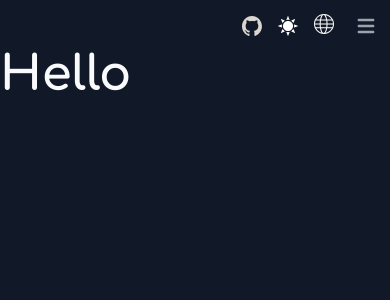
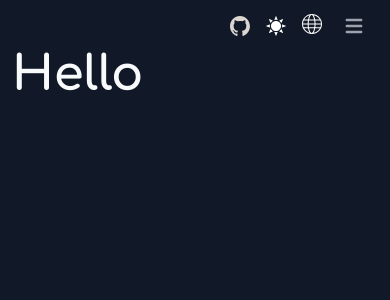
Before and after one commit to NotXia/notxia.github.io, a Vue app: page / in a window 390 px wide. Shown: the top 300 px of the page. Built offline with nearby package versions, Linux system fonts and the light colour scheme.

Commit message:
Add padding on mobile

```diff
--- a/src/App.vue
+++ b/src/App.vue
@@ -2,7 +2,7 @@
     <div class="bg-gray-100 text-gray-900 min-h-screen h-full
                 dark:bg-gray-900 dark:text-slate-50"
          style="font-family: 'Comfortaa';">
-        <div class="container mx-auto pb-8 md:px-8 min-h-screen min-w-screen flex flex-col">
+        <div class="container mx-auto pb-8 px-3 md:px-8 min-h-screen min-w-screen flex flex-col">
             <RouterView />
         </div>
     </div>
```
